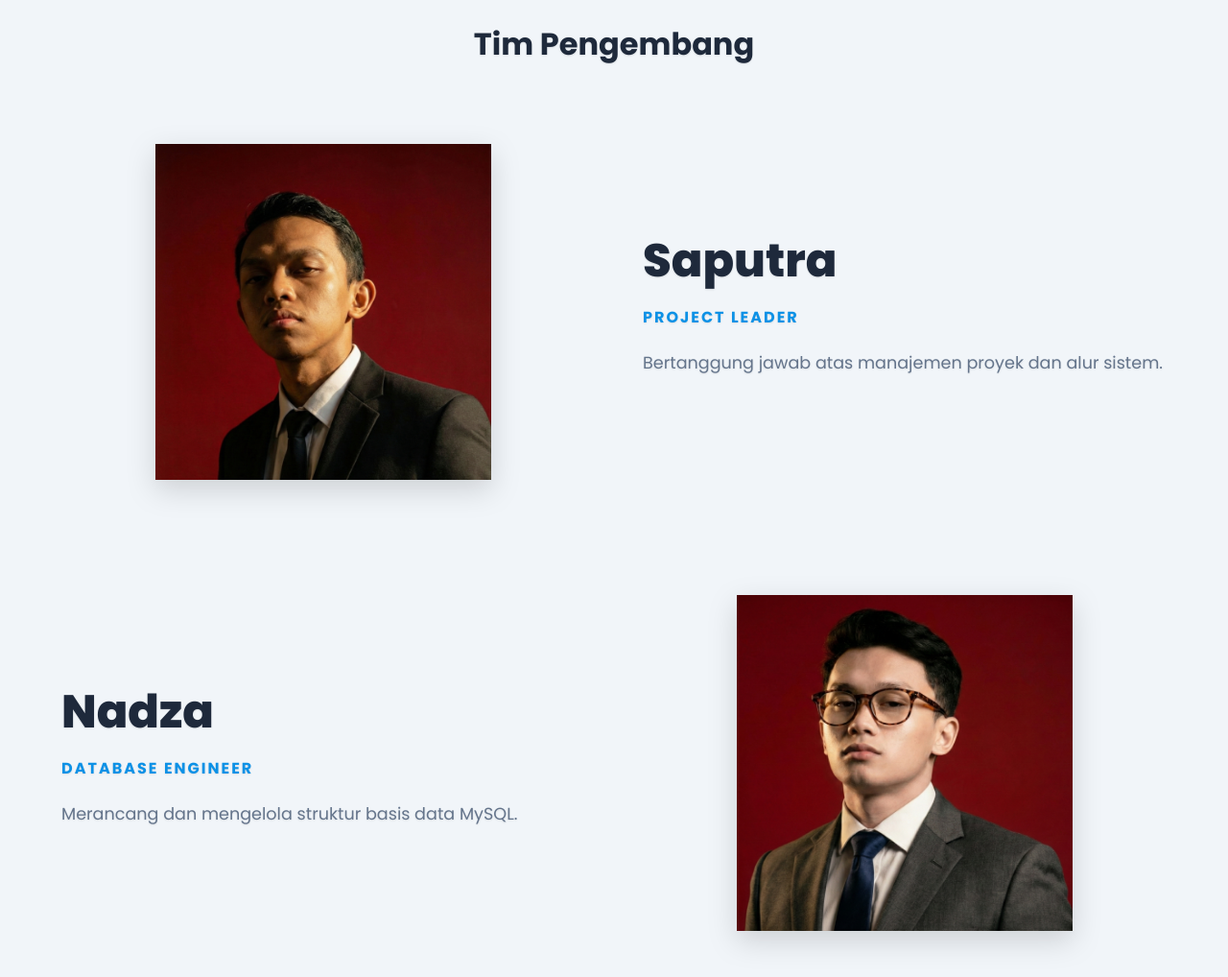
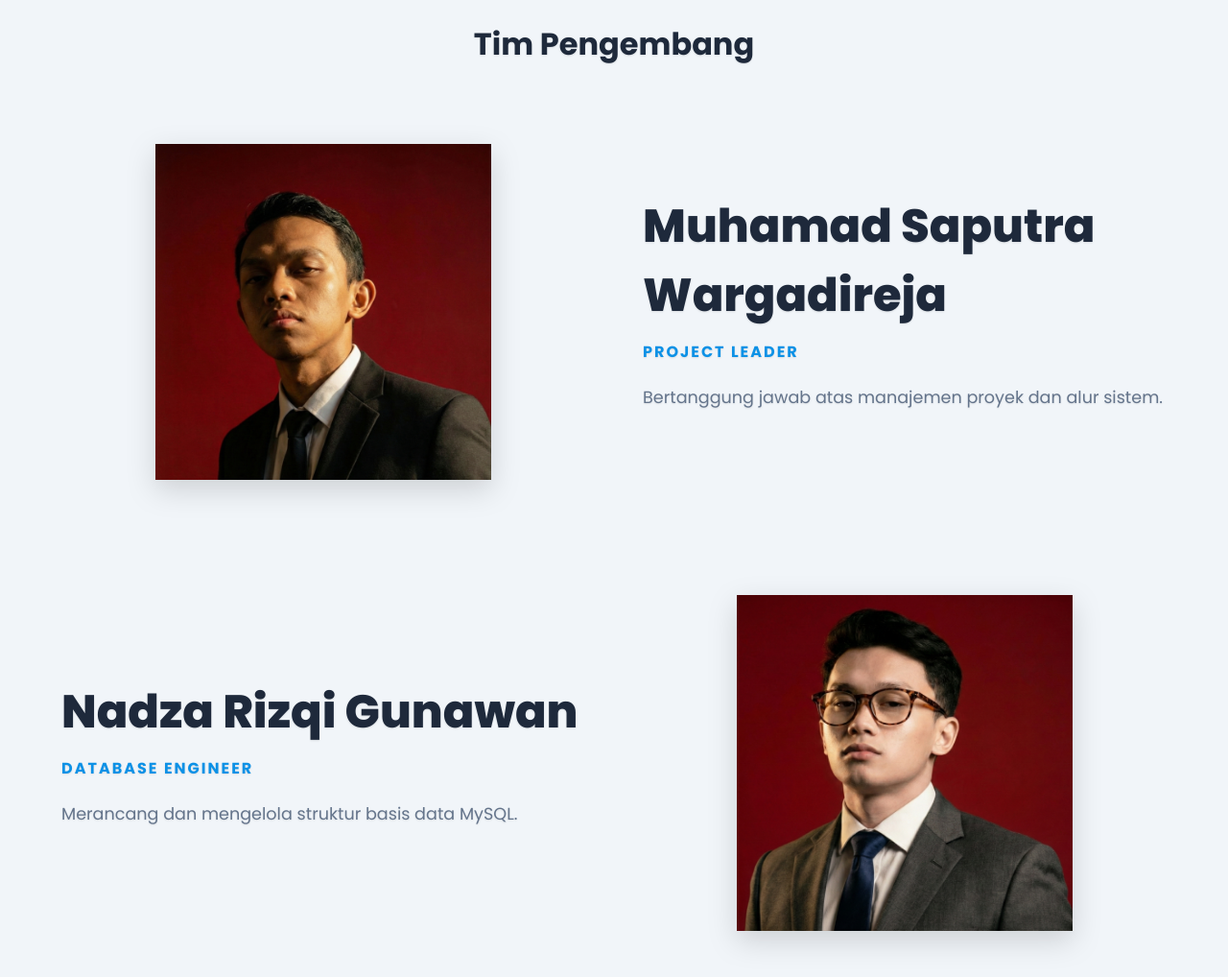
Before and after one commit to nadzarg72/sistem-kas-kelas, a PHP site: page / in a window 1280 px wide. Shown: the part 1349-2367 px from the top of the page at 96% size. Run offline with PHP 8.4, Linux system fonts and the light colour scheme.

Commit message:
ngedit foto sama nama

```diff
--- a/index.php
+++ b/index.php
@@ -79,7 +79,7 @@
 
     <div class="member-row">
         <div class="member-text slide-left">
-            <h2>Saputra</h2>
+            <h2>Muhamad Saputra Wargadireja </h2>
             <h4 style="color: var(--brand-orange);">PROJECT LEADER</h4>
             <p>Bertanggung jawab atas manajemen proyek dan alur sistem.</p>
         </div>
@@ -88,7 +88,7 @@
 
     <div class="member-row">
         <div class="member-text slide-right">
-            <h2>Nadza</h2>
+            <h2>Nadza Rizqi Gunawan</h2>
             <h4 style="color: var(--brand-orange);">DATABASE ENGINEER</h4>
             <p>Merancang dan mengelola struktur basis data MySQL.</p>
         </div>
@@ -97,7 +97,7 @@
 
     <div class="member-row">
         <div class="member-text slide-left">
-            <h2>Rafli</h2>
+            <h2>Nur Fikri Muhamad Rafly</h2>
             <h4 style="color: var(--brand-orange);">FRONTEND DEV</h4>
             <p>Mengembangkan antarmuka pengguna yang responsif.</p>
         </div>
```
Also changed, not shown: assets/img/member3.png (added).
